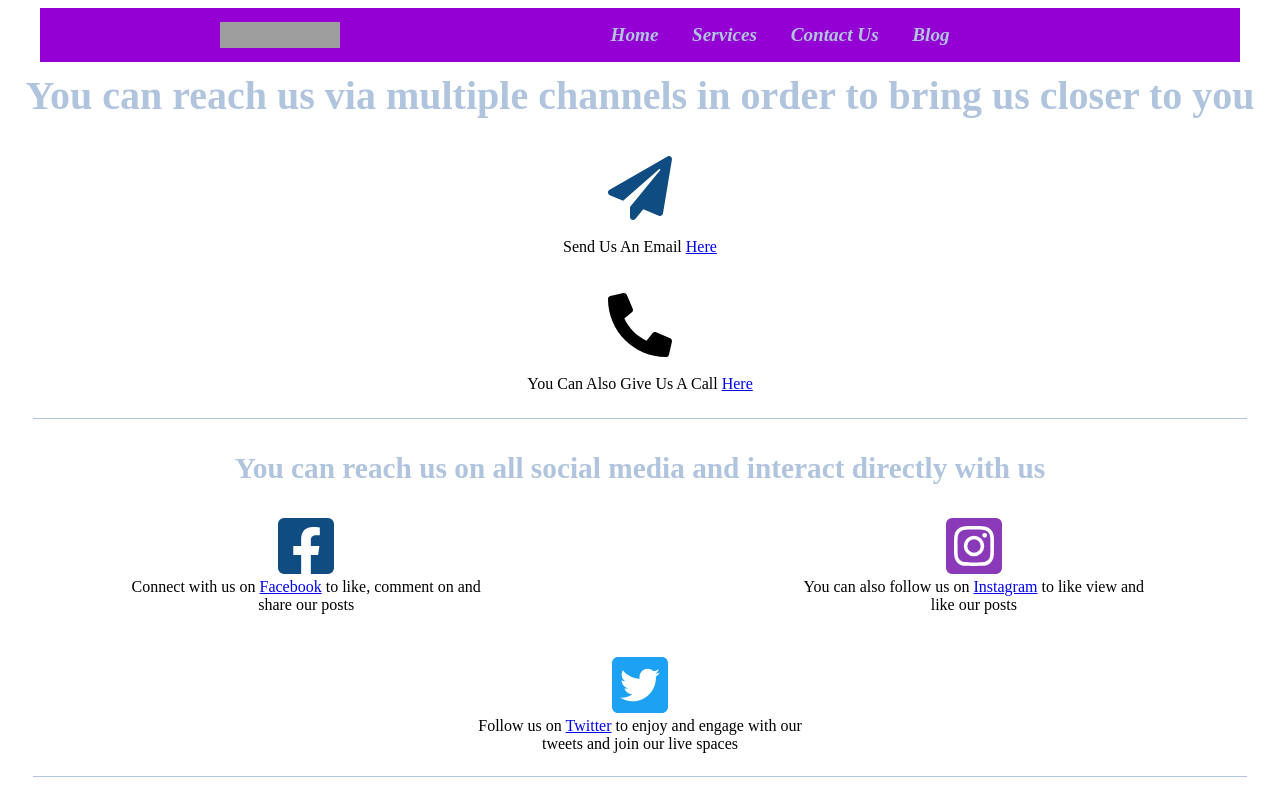
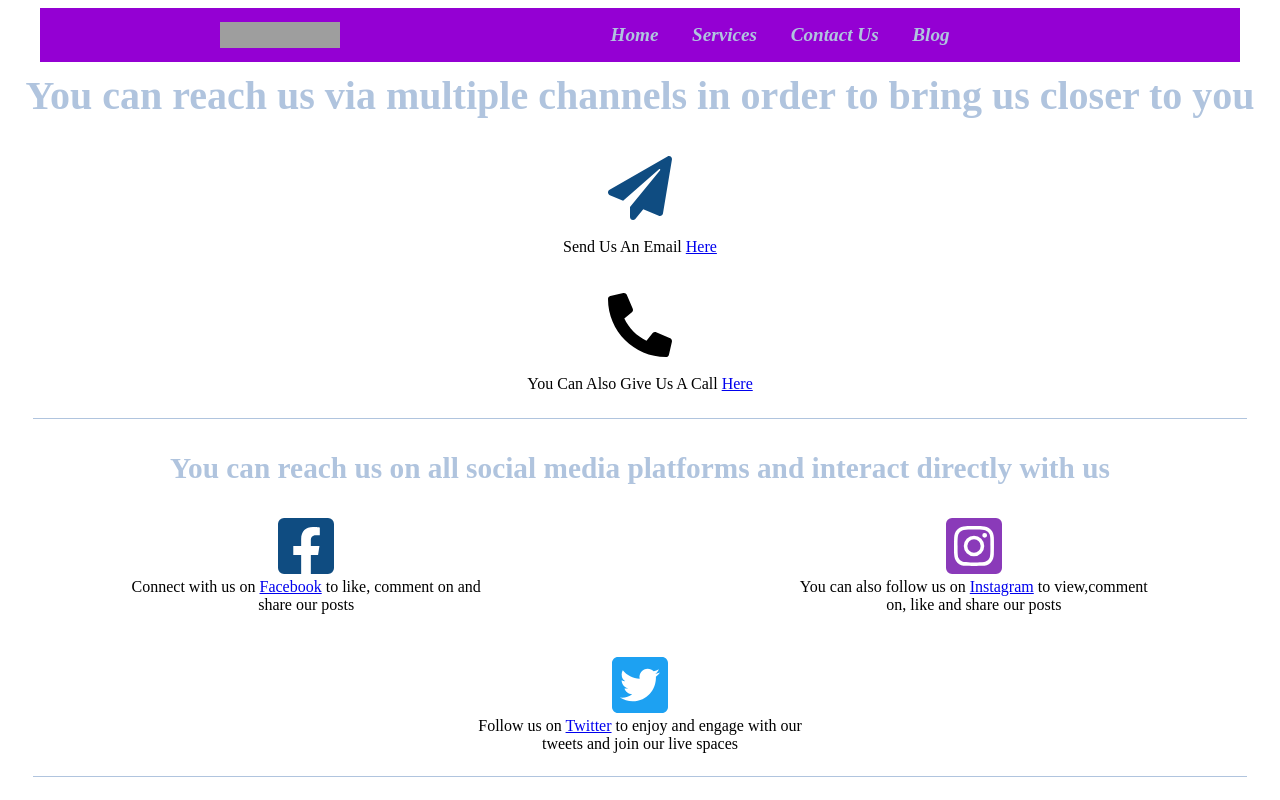
Before and after one commit to Dawlz/metro-reach, a React (Create React App) app: page /contact in a window 1280 px wide. Shown: the top 800 px of the page. Built offline with nearby package versions, Linux system fonts and the light colour scheme; grey boxes are pictures that could not be loaded.

Commit message:
grammatical updates

```diff
--- a/src/components/contact.js
+++ b/src/components/contact.js
@@ -76,7 +76,7 @@ const Contact = () => {
                 </p>
             </div>
             <div className="socials">
-                <h3>You can reach us on all social media and interact directly with us</h3>
+                <h3>You can reach us on all social media platforms and interact directly with us</h3>
                 <div>
                     <p>
                         <a href="https://fb.me" target = "_blank" rel="noreferrer">
@@ -90,7 +90,7 @@ const Contact = () => {
                         <a href="https://instagram.com" target = "_blank" rel="noreferrer">
                             <FontAwesomeIcon title = "Instagram" icon = {faInstagramSquare} size="4x" color="#8a3ab9"/>
                         </a> <br />
-                        <span>You can also follow us on <a href="https://instagram.com" target = "_blank" rel="noreferrer">Instagram</a> to like view and like our posts</span>
+                        <span>You can also follow us on <a href="https://instagram.com" target = "_blank" rel="noreferrer">Instagram</a> to view,comment on, like and share our posts</span>
                     </p>
                 </div>
                 <div>
```
